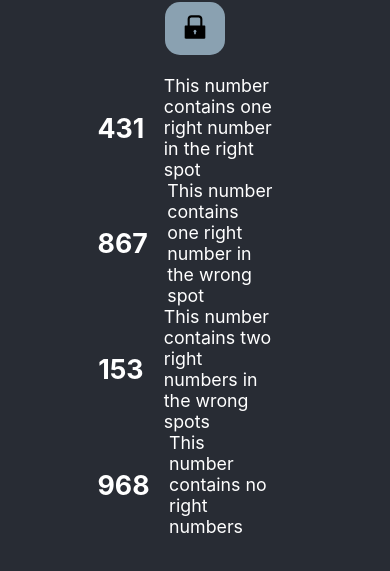
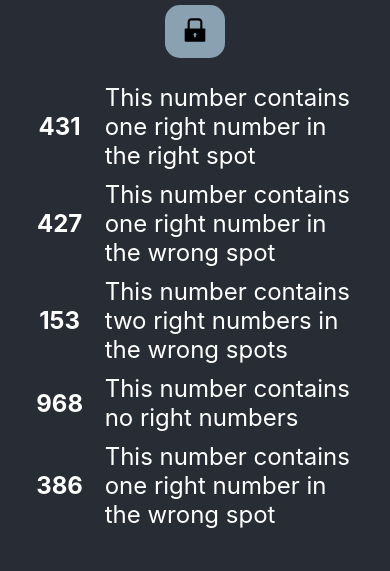
Before and after one commit to TaimurHasan/unlock, a React (Create React App) app in the folder client/: page / in a window 390 px wide. Shown: the part 225-796 px from the top of the page. Built offline with nearby package versions, Linux system fonts and the light colour scheme.

Commit message:
mobile responsiveness for hints

```diff
--- a/client/src/App.css
+++ b/client/src/App.css
@@ -22,23 +22,6 @@
   color: #61dafb;
 }
 
-.hintDiv {
-  display: flex;
-  justify-content: flex-start;
-  align-items: center;
-  width: 50%;
-}
-
-.hintDiv h2 {
-  width: 30%;
-}
-
-.hintDiv p {
-  margin: 0 10%;
-  text-align: start;
-  width: 70%;
-}
-
 @keyframes App-logo-spin {
   from {
     transform: rotate(0deg);
--- a/client/src/App.js
+++ b/client/src/App.js
@@ -27,6 +27,7 @@ function App() {
   const [hintTwo, setHintTwo] = useState();
   const [hintThree, setHintThree] = useState();
   const [hintFour, setHintFour] = useState();
+  const [hintFive, setHintFive] = useState();
 
 
 
@@ -40,6 +41,7 @@ function App() {
     setHintTwo(placeOneRightAtWrongPlace(combo));
     setHintThree(placeTwoRightAtWrongPlace(combo));
     setHintFour(placeNoRight(combo));
+    setHintFive(placeOneRightAtWrongPlace(combo));
   }, [combo])
 
   const hints = [
@@ -62,6 +64,11 @@ function App() {
       key: 4,
       description: "This number contains no right numbers",
       number: hintFour
+    },
+    {
+      key: 5,
+      description: "This number contains one right number in the wrong spot",
+      number: hintFive
     },
   ]
 
--- a/client/src/components/Hint.js
+++ b/client/src/components/Hint.js
@@ -1,4 +1,5 @@
 import React from "react";
+import '../css/Hint.css'
 
 const Hint = ({ description, number }) => {
     return (
--- /dev/null
+++ b/client/src/css/Hint.css
@@ -0,0 +1,36 @@
+.hintDiv {
+    display: flex;
+    justify-content: flex-start;
+    align-items: center;
+    width: 50%;
+}
+
+.hintDiv h2 {
+    width: 20%;
+    font-size: 40px;
+    margin: 20px;
+}
+
+.hintDiv p {
+    margin: 0 5%;
+    text-align: start;
+    width: 70%;
+    font-size: 28px;
+}
+
+@media screen and (max-width: 775px) {
+    .hintDiv {
+        width: 90%;
+    }
+
+    .hintDiv h2 {
+        font-size: 24px
+    }
+}
+
+@media screen and (max-width: 400px) {
+    .hintDiv h2, .hintDiv p {
+        font-size: 24px;
+        margin: 5px
+    }
+}
```
